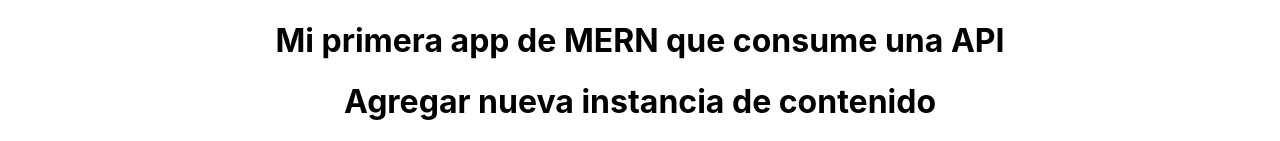
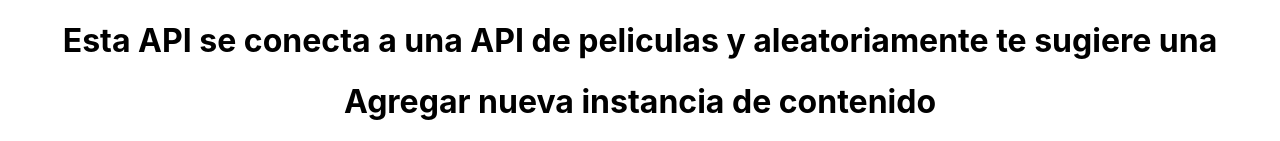
Before and after one commit to Angel-410/client-MERN, a React (Create React App) app: page / in a window 1280 px wide. Shown: the top 141 px of the page. Built offline with nearby package versions, Linux system fonts and the light colour scheme; no server answers.

Commit message:
Update App.js Titulo en la API

```diff
--- a/src/App.js
+++ b/src/App.js
@@ -10,7 +10,7 @@ function App() {
 // En nuestro sector JSX, agregamos los componentes que importamos.
 return (
 <div className="App">
-<h1>Mi primera app de MERN que consume una API</h1>
+<h1>Esta API se conecta a una API de peliculas y aleatoriamente te sugiere una</h1>
 <AddContent />
 <ContentList />
 </div>
```
